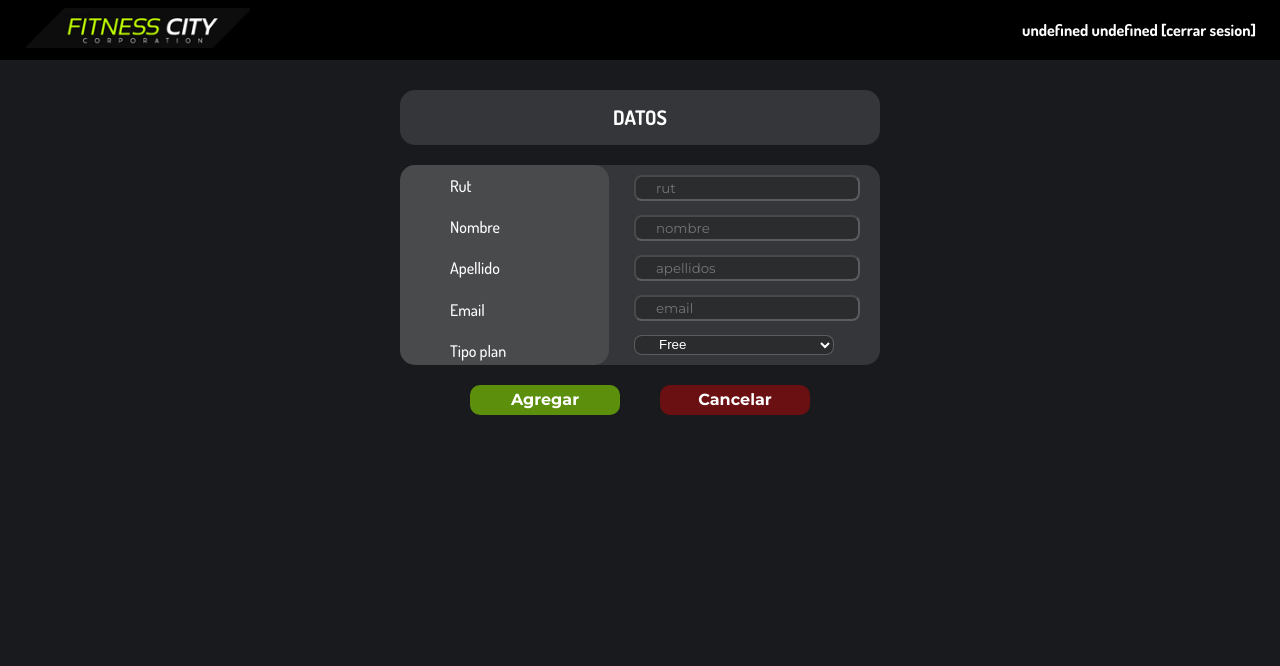
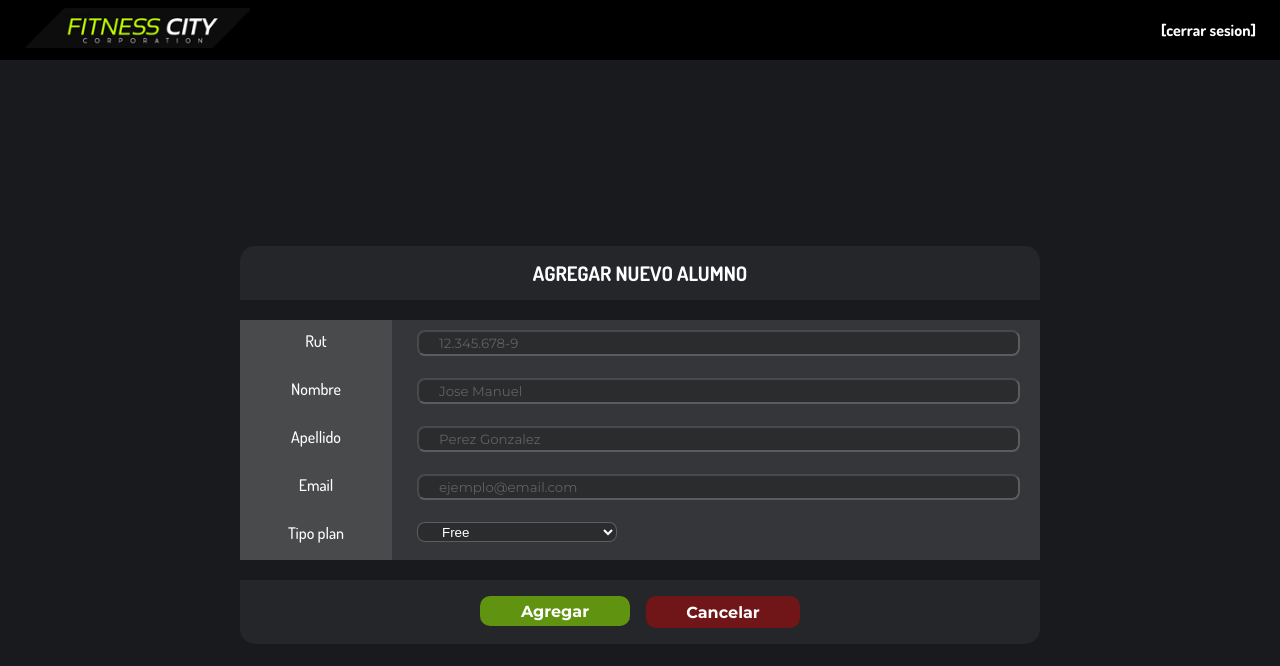
Before and after one commit to iicg/tesis2020, a React (Create React App) app: page /nuevoalumno in a window 1280 px wide. Shown: the top 666 px of the page. Built offline with nearby package versions, Linux system fonts and the light colour scheme; no server answers.

Commit message:
agregar usuario

```diff
--- a/src/components/AlumnoItem/index.js
+++ b/src/components/AlumnoItem/index.js
@@ -11,8 +11,13 @@ export default function AlumnoItem(props) {
 
   const blockUser = useCallback(() => {
     setLoading(true);
+    try {
       if (alumno.bloqueado) Firebase.admin.unblockUser(alumno.uid);
       else Firebase.admin.blockUser(alumno.uid);
+    } catch (e) {
+      alert(e);
+      setLoading(false);
+    }
   }, [alumno]);
 
   useEffect(() => {
@@ -28,15 +33,14 @@ export default function AlumnoItem(props) {
       <h5 className="alumno-item-descripcion">Tipo de plan: {alumno.tipoPlan}</h5>
       <div className="alumno-item-acciones">
         <div className="bloqueo-alumno">
-          {loading ? (
-            <div>Cargando</div>
-          ) : (
           <input
+            disabled={loading}
             onClick={blockUser}
             type="button"
-              value={alumno.bloqueado ? 'Desbloquear' : 'Bloquear'}
+            // eslint-disable-next-line no-nested-ternary
+            value={loading ? 'Cargando' : alumno.bloqueado ? 'Desbloquear' : 'Bloquear'}
+            style={{ backgroundColor: alumno.bloqueado ? '#17ad35' : '#de3914' }}
           />
-          )}
         </div>
         <div className="editar-alumno">
           <input type="button" value="Editar" />
--- a/src/components/AlumnoItem/styles.css
+++ b/src/components/AlumnoItem/styles.css
@@ -38,13 +38,25 @@
 }
 
 .alumno-item-acciones input {
+  display: flex;
+  flex: 1;
   height: 25px;
-  width: 100px;
   cursor: pointer;
   background-color: #ffffff36;
-  color: black;
+  color: #ffffff;
+  font-weight: bold;
   border-radius: 4px;
   border: none;
+  transition-duration: 250ms;
+  margin-left: 4px;
+  margin-right: 4px;
+}
+
+.alumno-item-acciones input:hover {
+  transform: scale(1.03);
+  -webkit-box-shadow: 0px 0px 32px 0px rgba(0, 0, 0, 0.5);
+  -moz-box-shadow: 0px 0px 32px 0px rgba(0, 0, 0, 0.5);
+  box-shadow: 0px 0px 32px 0px rgba(0, 0, 0, 0.5);
 }
 
 .bloqueo-alumno {
@@ -54,6 +66,11 @@
   align-items: center;
 }
 
+.bloqueo-alumno input:disabled {
+  opacity: 0.3;
+  cursor: auto;
+}
+
 .editar-alumno {
   display: flex;
   flex: 1;
--- a/src/components/Header/index.js
+++ b/src/components/Header/index.js
@@ -3,10 +3,15 @@ import { Link } from 'react-router-dom';
 
 import './styles.css';
 
+import useShallowEqualSelector from '../../shared/hooks/useShallowEqualSelector';
+
 import logo from '../../img/logo.png';
+import { ReduxService } from '../../utils';
+import { signOut } from '../../utils/firebase/session';
 
-export default function Header(props) {
-  const { nombre, rut, signOut } = props;
+export default function Header() {
+  const session = useShallowEqualSelector(ReduxService.session.selectors.active);
+  const { nombre } = session;
   return (
     <header className="header-container">
       <Link to="/home" className="header-left">
@@ -17,9 +22,6 @@ export default function Header(props) {
         <h4 onClick={signOut} className="header-nombre">
           {nombre} [cerrar sesion]
         </h4>
-        <h4 onClick={signOut} className="header-nombre">
-          {rut}
-        </h4>
       </div>
     </header>
   );
--- a/src/pages/Clase/index.js
+++ b/src/pages/Clase/index.js
@@ -28,10 +28,6 @@ export default function ClasePage() {
     }
   }, [id, classes]);
 
-  const signOut = () => {
-    Firebase.session.signOut();
-  };
-
   const eliminarClase = useCallback(() => {
     const result = window.confirm('¿De verdad quieres eliminar esta clase?');
     if (result) {
@@ -41,11 +37,7 @@ export default function ClasePage() {
 
   return (
     <div className="clase-page-container">
-      <Header
-        signOut={signOut}
-        nombre={`${session.nombre} ${session.apellido}`}
-        rut={session.rut}
-      />
+      <Header />
       <div className="clase-page-content">
         <h1 className="clase-page-title">{claseActiva.nombre}</h1>
         {session.admin && (
--- a/src/pages/Home/index.js
+++ b/src/pages/Home/index.js
@@ -4,7 +4,7 @@ import { Sidebar, Header, ContainerClases, ContainerAlumnos } from '../../compon
 
 import './styles.css';
 
-import { ReduxService, Firebase } from '../../utils';
+import { ReduxService } from '../../utils';
 import useShallowEqualSelector from '../../shared/hooks/useShallowEqualSelector';
 
 export default function HomePage() {
@@ -17,17 +17,9 @@ export default function HomePage() {
     }
   }, [session]);
 
-  const signOut = () => {
-    Firebase.session.signOut();
-  };
-
   return (
     <div>
-      <Header
-        signOut={signOut}
-        nombre={`${session.nombre} ${session.apellido}`}
-        rut={session.rut}
-      />
+      <Header />
       <div className="home-body">
         <Sidebar admin={session.admin} setOpcion={setOpcion} />
         <div className="home-component-right">
--- a/src/pages/NewAlumno/index.js
+++ b/src/pages/NewAlumno/index.js
@@ -1,26 +1,47 @@
-import React from 'react';
+import React, { useState } from 'react';
 import { Header } from '../../components';
 
 import './styles.css';
 
 import useShallowEqualSelector from '../../shared/hooks/useShallowEqualSelector';
-import { ReduxService } from '../../utils';
+import { ReduxService, Firebase } from '../../utils';
 import { signOut } from '../../utils/firebase/session';
+import { Link } from 'react-router-dom';
 
 export default function NewAlumno() {
   const session = useShallowEqualSelector(ReduxService.session.selectors.active);
+  const [rut, setRut] = useState('');
+  const [nombre, setNombre] = useState('');
+  const [apellido, setApellido] = useState('');
+  const [email, setEmail] = useState('');
+  const [tipoPlan, setTipoPlan] = useState('free');
+
+  const [loading, setLoading] = useState(false);
+
+  const onPress = async (e) => {
+    e.preventDefault();
+    setLoading(true);
+
+    const data = {
+      rut,
+      nombre,
+      apellido,
+      email,
+      tipoPlan,
+    };
+    Firebase.admin.createUser(data).then(() => {
+      alert('Usuario creado!');
+      setLoading(false);
+    });
+  };
 
   return (
     <div className="newAl-body">
-      <Header
-        signOut={signOut}
-        nombre={`${session.nombre} ${session.apellido}`}
-        rut={session.rut}
-      />
+      <Header />
       <div className="newAl-container">
-        <form>
+        <form onSubmit={onPress}>
           <div className="tituloNewAl">
-            <h1>DATOS</h1>
+            <h1>AGREGAR NUEVO ALUMNO</h1>
           </div>
           <div className="datosNewAl">
             <div className="titulosNewAl">
@@ -42,19 +63,46 @@ export default function NewAlumno() {
             </div>
             <div className="newDatosAl">
               <div className="datoNewAl">
-                <input type="text" placeholder="rut" required />
+                <input
+                  value={rut}
+                  onChange={(e) => setRut(e.target.value)}
+                  type="text"
+                  placeholder="12.345.678-9"
+                  required
+                />
               </div>
               <div className="datoNewAl">
-                <input type="text" placeholder="nombre" required />
+                <input
+                  value={nombre}
+                  onChange={(e) => setNombre(e.target.value)}
+                  type="text"
+                  placeholder="Jose Manuel"
+                  required
+                />
               </div>
               <div className="datoNewAl">
-                <input type="text" placeholder="apellidos" required />
+                <input
+                  value={apellido}
+                  onChange={(e) => setApellido(e.target.value)}
+                  type="text"
+                  placeholder="Perez Gonzalez"
+                  required
+                />
               </div>
               <div className="datoNewAl">
-                <input type="text" placeholder="email" required />
+                <input
+                  value={email}
+                  onChange={(e) => setEmail(e.target.value)}
+                  type="text"
+                  placeholder="ejemplo@email.com"
+                  required
+                />
               </div>
               <div className="datoNewAl">
-                <select className="datoNewAl-select">
+                <select
+                  value={tipoPlan}
+                  onChange={(e) => setTipoPlan(e.target.value)}
+                  className="datoNewAl-select">
                   <option value="free">Free</option>
                   <option value="premium">Premium</option>
                 </select>
@@ -62,8 +110,15 @@ export default function NewAlumno() {
             </div>
           </div>
           <div className="newAl-button">
-            <input className="newAl-agregar" type="submit" value="Agregar" />
-            <input className="newAl-cancelar" type="submit" value="Cancelar" />
+            <input
+              disabled={loading}
+              className="newAl-agregar"
+              type="submit"
+              value={loading ? 'Agregando' : 'Agregar'}
+            />
+            <Link to="/home">
+              <input className="newAl-cancelar" type="cancel" value="Cancelar" />
+            </Link>
           </div>
         </form>
       </div>
--- a/src/pages/NewAlumno/styles.css
+++ b/src/pages/NewAlumno/styles.css
@@ -9,7 +9,8 @@
   display: flex;
   flex-direction: column;
   background-color: #181a1e;
-  background-size: cover;
+  justify-content: center;
+  align-items: center;
 }
 
 .newAl-button {
@@ -17,6 +18,11 @@
   flex: 1;
   flex-direction: row;
   justify-content: center;
+  background-color: #24262a;
+  margin-left: 20vw;
+  margin-right: 20vw;
+  border-radius: 0px 0px 15px 15px;
+  padding: 1em;
 }
 
 .newAl-button input {
@@ -31,7 +37,13 @@
   font-size: 16px;
   font-weight: bold;
   text-align: center;
-  margin-inline: 20px;
+  margin-left: 8px;
+  margin-right: 8px;
+}
+
+.newAl-button input:disabled {
+  opacity: 0.3;
+  cursor: auto;
 }
 
 .newAl-agregar {
@@ -43,13 +55,14 @@
 }
 
 .tituloNewAl {
-  background-color: #81818146;
+  background-color: #24262a;
   align-items: center;
   justify-content: center;
   margin-top: 30px;
   padding: 1px;
-  border-radius: 15px;
-  margin-inline: 400px;
+  border-radius: 15px 15px 0px 0px;
+  margin-left: 20vw;
+  margin-right: 20vw;
 }
 
 .tituloNewAl h1 {
@@ -60,13 +73,13 @@
 }
 
 .datosNewAl {
-  flex: 1;
   display: flex;
-  max-height: 200px;
+  min-height: 240px;
+  width: 800px;
   flex-direction: row;
   background-color: #81818146;
-  border-radius: 15px;
-  margin-inline: 400px;
+  margin-left: 20vw;
+  margin-right: 20vw;
   margin-block: 20px;
 }
 
@@ -74,17 +87,15 @@
   flex: 1;
   display: flex;
   flex-direction: column;
-  align-items: left;
+  align-items: center;
   background-color: #81818146;
-  border-radius: 15px;
 }
 
 .titulosNewAl h1 {
   color: white;
   font-size: 16px;
   font-weight: bold;
-  text-align: left;
-  padding-left: 50px;
+  text-align: center;
 }
 
 .tituloDatoNewAl {
@@ -93,11 +104,12 @@
 }
 
 .newDatosAl {
-  flex: 1;
+  flex: 4;
   display: flex;
   flex-direction: column;
   align-items: left;
-  padding-inline: 20px;
+  padding-left: 20px;
+  padding-right: 20px;
 }
 
 .datosNewAl h1 {
@@ -117,10 +129,14 @@
   padding-left: 20px;
   color: white;
   height: 20px;
-  width: 200px;
+  width: 100%;
   border-radius: 8px;
   border-color: rgba(255, 255, 255, 0.226);
   background-color: rgba(0, 0, 0, 0.178);
+}
+
+.datoNewAl input::placeholder {
+  color: rgba(255, 255, 255, 0.25);
 }
 
 .datoNewAl-select {
--- a/src/utils/firebase/admin.js
+++ b/src/utils/firebase/admin.js
@@ -11,3 +11,12 @@ export function unblockUser(uid) {
     ReduxService.dispatch(ReduxService.users.actions.modify({ uid, bloqueado: false })),
   );
 }
+
+export function createUser(data) {
+  const esc = encodeURIComponent;
+  const formattedData = Object.keys(data)
+    .map((k) => `${esc(k)}=${esc(data[k])}`)
+    .join('&');
+
+  return fetch(`https://us-central1-tesising2020.cloudfunctions.net/createUser?${formattedData}`);
+}
--- a/src/utils/firebase/index.js
+++ b/src/utils/firebase/index.js
@@ -3,7 +3,7 @@ import { signIn, signOut, setupSessionListeners } from './session';
 import { getAllClasses, deleteClass } from './classes';
 import { getAllUsuarios, updateUsuario } from './users';
 
-import { blockUser, unblockUser } from './admin';
+import { blockUser, unblockUser, createUser } from './admin';
 
 initFirebase();
 
@@ -24,5 +24,6 @@ export default {
   admin: {
     blockUser,
     unblockUser,
+    createUser,
   },
 };
```
Lines whose indentation alone changed are shown as unchanged.
